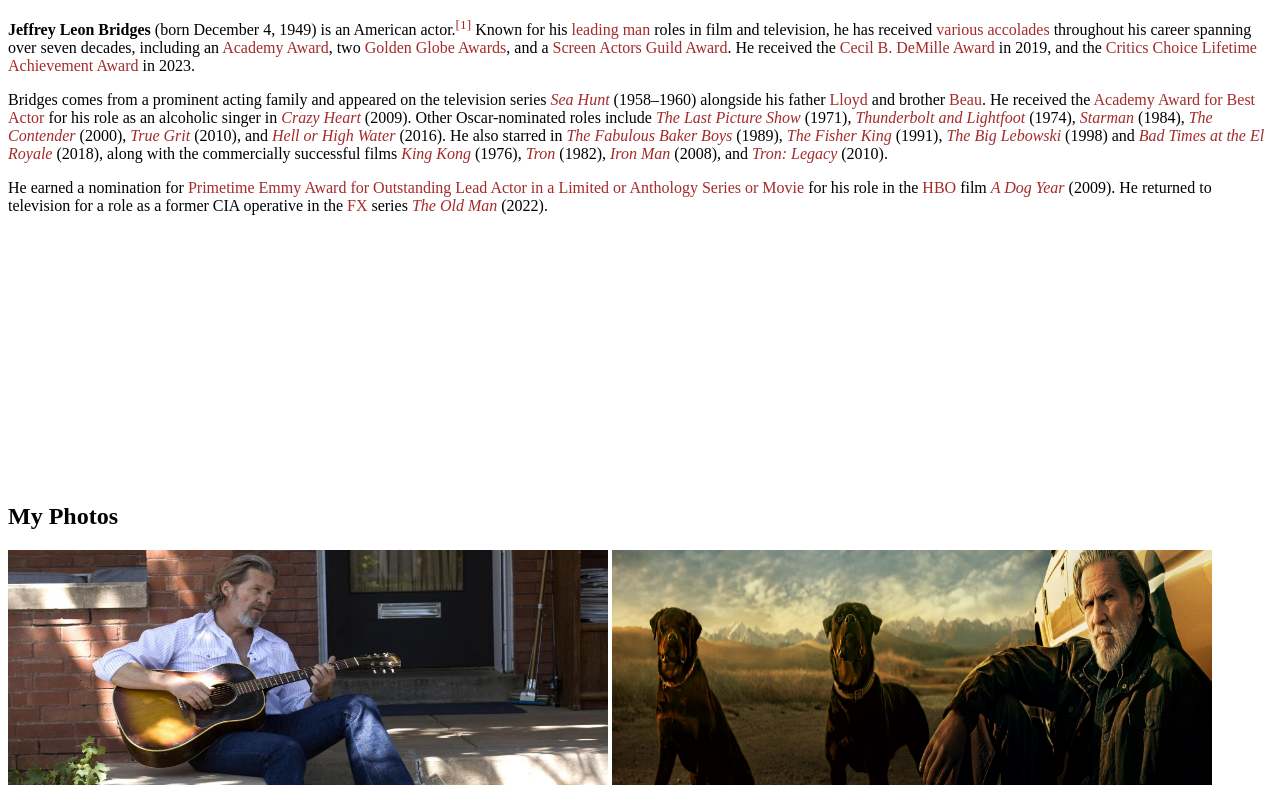
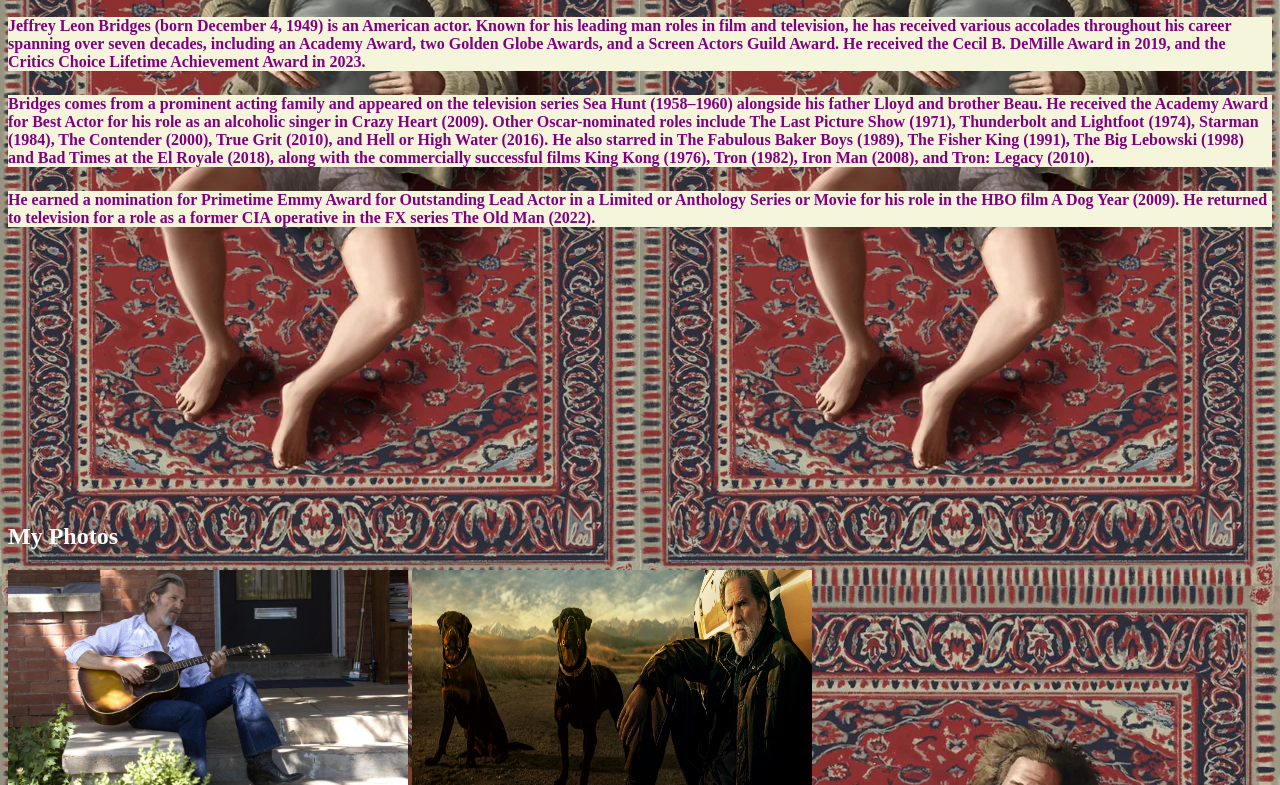
Before and after one commit to Web-Development-Environments-2023/208603712, a plain HTML site: page index.html in a window 1280 px wide. Shown: the part 310-1095 px from the top of the page. Drawn offline with Linux system fonts and the light colour scheme.

Commit message:
background

```diff
--- a/index.html
+++ b/index.html
@@ -10,7 +10,6 @@
     <ul id="horizontal-list">
       <img src="l-intro-1658260021.jpg" width="400" height="225">
       <li>
-        &nbsp&nbsp&nbsp&nbsp&nbsp&nbsp&nbsp&nbsp&nbsp&nbsp&nbsp&nbsp&nbsp&nbsp&nbsp&nbsp&nbsp&nbsp&nbsp&nbsp&nbsp&nbsp&nbsp&nbsp&nbsp&nbsp&nbsp&nbsp&nbsp&nbsp&nbsp&nbsp&nbsp&nbsp&nbsp&nbsp&nbsp&nbsp&nbsp&nbsp&nbsp&nbsp&nbsp&nbsp&nbsp&nbsp&nbsp&nbsp&nbsp&nbsp&nbsp&nbsp&nbsp&nbsp&nbsp&nbsp&nbsp&nbsp&nbsp&nbsp&nbsp&nbsp&nbsp&nbsp&nbsp&nbsp&nbsp&nbsp&nbsp&nbsp&nbsp&nbsp&nbsp&nbsp&nbsp&nbsp&nbsp&nbsp&nbsp&nbsp&nbsp&nbsp&nbsp&nbsp
       </li>
       <li><a href="#About Me">About Me</a></li>
       <li> | </li>
@@ -52,50 +51,23 @@
     <br />
     <br />
     <h1>About Me</h1>
-    <p><b>Jeffrey Leon Bridges</b> (born December 4, 1949) is an American actor.<sup id="cite_ref-1"
-        class="reference"><a href="#cite_note-1">[1]</a></sup> Known for his <a href="/wiki/Leading_man"
-        class="mw-redirect" title="Leading man">leading man</a> roles in film and television, he has received <a
-        href="/wiki/List_of_awards_and_nominations_received_by_Jeff_Bridges"
-        title="List of awards and nominations received by Jeff Bridges">various accolades</a> throughout his career
-      spanning over seven decades, including an <a href="/wiki/Academy_Award" class="mw-redirect"
-        title="Academy Award">Academy Award</a>, two <a href="/wiki/Golden_Globe_Awards"
-        title="Golden Globe Awards">Golden Globe Awards</a>, and a <a href="/wiki/Screen_Actors_Guild_Award"
-        class="mw-redirect" title="Screen Actors Guild Award">Screen Actors Guild Award</a>. He received the <a
-        href="/wiki/Golden_Globe_Cecil_B._DeMille_Award" title="Golden Globe Cecil B. DeMille Award">Cecil B. DeMille
-        Award</a> in 2019, and the <a href="/wiki/28th_Critics%27_Choice_Awards"
-        title="28th Critics' Choice Awards">Critics Choice Lifetime Achievement Award</a> in 2023.
+    <p 	background: "beige"    >Jeffrey Leon Bridges (born December 4, 1949) is an American actor. Known for his leading man roles in film and
+      television, he has received various accolades throughout his career spanning over seven decades, including an
+      Academy Award, two Golden Globe Awards, and a Screen Actors Guild Award. He received the Cecil B. DeMille Award in
+      2019, and the Critics Choice Lifetime Achievement Award in 2023.
+    <p>Bridges comes from a prominent acting family and appeared on the television series Sea Hunt (1958–1960) alongside
+      his father Lloyd and brother Beau. He received the Academy Award for Best Actor for his role as an alcoholic
+      singer in Crazy Heart (2009). Other Oscar-nominated roles include The Last Picture Show (1971), Thunderbolt and
+      Lightfoot (1974), Starman (1984), The Contender (2000), True Grit (2010), and Hell or High Water (2016). He also
+      starred in The Fabulous Baker Boys (1989), The Fisher King (1991), The Big Lebowski (1998) and Bad Times at the El
+      Royale (2018), along with the commercially successful films King Kong (1976), Tron (1982), Iron Man (2008), and
+      Tron: Legacy (2010).
     </p>
-    <p>Bridges comes from a prominent acting family and appeared on the television series <i><a href="/wiki/Sea_Hunt"
-          title="Sea Hunt">Sea Hunt</a></i> (1958–1960) alongside his father <a href="/wiki/Lloyd_Bridges"
-        title="Lloyd Bridges">Lloyd</a> and brother <a href="/wiki/Beau_Bridges" title="Beau Bridges">Beau</a>. He
-      received the <a href="/wiki/Academy_Award_for_Best_Actor" title="Academy Award for Best Actor">Academy Award for
-        Best Actor</a> for his role as an alcoholic singer in <i><a href="/wiki/Crazy_Heart" title="Crazy Heart">Crazy
-          Heart</a></i> (2009). Other Oscar-nominated roles include <i><a href="/wiki/The_Last_Picture_Show"
-          title="The Last Picture Show">The Last Picture Show</a></i> (1971), <i><a
-          href="/wiki/Thunderbolt_and_Lightfoot" title="Thunderbolt and Lightfoot">Thunderbolt and Lightfoot</a></i>
-      (1974), <i><a href="/wiki/Starman_(film)" title="Starman (film)">Starman</a></i> (1984), <i><a
-          href="/wiki/The_Contender_(2000_film)" title="The Contender (2000 film)">The Contender</a></i> (2000), <i><a
-          href="/wiki/True_Grit_(2010_film)" title="True Grit (2010 film)">True Grit</a></i> (2010), and <i><a
-          href="/wiki/Hell_or_High_Water_(2016_film)" class="mw-redirect" title="Hell or High Water (2016 film)">Hell or
-          High Water</a></i> (2016). He also starred in <i><a href="/wiki/The_Fabulous_Baker_Boys"
-          title="The Fabulous Baker Boys">The Fabulous Baker Boys</a></i> (1989), <i><a href="/wiki/The_Fisher_King"
-          title="The Fisher King">The Fisher King</a></i> (1991), <i><a href="/wiki/The_Big_Lebowski"
-          title="The Big Lebowski">The Big Lebowski</a></i> (1998) and <i><a href="/wiki/Bad_Times_at_the_El_Royale"
-          title="Bad Times at the El Royale">Bad Times at the El Royale</a></i> (2018), along with the commercially
-      successful films <i><a href="/wiki/King_Kong_(1976_film)" title="King Kong (1976 film)">King Kong</a></i> (1976),
-      <i><a href="/wiki/Tron" title="Tron">Tron</a></i> (1982), <i><a href="/wiki/Iron_Man_(2008_film)"
-          title="Iron Man (2008 film)">Iron Man</a></i> (2008), and <i><a href="/wiki/Tron:_Legacy"
-          title="Tron: Legacy">Tron: Legacy</a></i> (2010).
+    <p>He earned a nomination for Primetime Emmy Award for Outstanding Lead Actor in a Limited or Anthology Series or
+      Movie for his role in the HBO film A Dog Year (2009). He returned to television for a role as a former CIA
+      operative in the FX series The Old Man (2022).
     </p>
-    <p>He earned a nomination for <a
-        href="/wiki/Primetime_Emmy_Award_for_Outstanding_Lead_Actor_in_a_Limited_or_Anthology_Series_or_Movie"
-        title="Primetime Emmy Award for Outstanding Lead Actor in a Limited or Anthology Series or Movie">Primetime Emmy
-        Award for Outstanding Lead Actor in a Limited or Anthology Series or Movie</a> for his role in the <a
-        href="/wiki/HBO" title="HBO">HBO</a> film <i><a href="/wiki/A_Dog_Year" title="A Dog Year">A Dog Year</a></i>
-      (2009). He returned to television for a role as a former CIA operative in the <a href="/wiki/FX_Network"
-        class="mw-redirect" title="FX Network">FX</a> series <i><a href="/wiki/The_Old_Man_(TV_series)"
-          title="The Old Man (TV series)">The Old Man</a></i> (2022).
-    </p>
+
   </section>
 
   <section id="photos" class="section">
@@ -114,10 +86,9 @@
     <br />
     <br />
     <h1>My Photos</h1>
-    <img src="2.jpg" width="600" height="350">
-    <img src="3.jpg" width="600" height="350">
-    <img src="4.jpg" width="1000" height="700">
-
+    <img src="2.jpg" width="400" height="250">
+    <img src="3.jpg" width="400" height="250">
+    <img src="4.jpg" width="700" height="500">
     <br />
     <br />
     <br />
@@ -165,7 +136,7 @@
     <br />
     <br />
     <h1>Like</h1>
-    <img src="like.jpg" width="400" height="400">
+    <img src="like.jpg" width="300" height="300">
     <iframe
       src="https://www.facebook.com/plugins/like.php?href=https%3A%2F%2Fwww.facebook.com%2FJeffBridgesOfficial&width=200&layout&action&size&share=false&height=35&appId=138370373682"
       width="200" height="35" style="border:none;overflow:hidden" scrolling="no" frameborder="0" allowfullscreen="true"
@@ -191,7 +162,7 @@
     <br />
     <br />
     <h1>QR Code</h1>
-    <img src="qr.png" width="400" height="400">
+    <img src="qr.png" width="300" height="300">
     <br />
     <br />
     <br />
@@ -213,7 +184,63 @@
     <br />
     <br />
     <h1>Q&A</h1>
+    <p>
+    <b>Q1: </b>
+    3 Differences:
+    <br />
 
+    <br />
+    1. Creation of Content -
+    <br />
+    Web1 was a static web where the content was mainly created by web developers.
+    <br />
+    Web2 and Web3 are interactive webs where the content is created by users themselves.
+    <br />
+    <br />
+
+    2. Uses -
+    <br />
+    Web1 was primarily a one-way communication medium, with the web pages consisting of static content that could not be
+    updated in real-time.
+    <br />
+    Web2 introduced dynamic content, allowing users to interact with websites through social media platforms, blogs,
+    wikis, and other interactive features.
+    <br />
+    Web3 is designed to provide even greater interactivity, with the ability to use smart contracts to automate
+    processes and create decentralized applications.
+    <br />
+    <br />
+
+    3. Commerce -
+    <br />
+    Web1 was primarily used for the distribution of information, with limited e-commerce capabilities.
+    <br />
+    Web2 introduced e-commerce and online transactions as well as social networking platforms.
+    <br />
+    Web3 is designed to provide an even greater level of security and privacy for e-commerce, enabling secure
+    transactions that are not reliant on centralized intermediaries.
+    <br />
+    <br />
+  </p>
+    <br />
+  <p>
+    <b>Q2: </b>
+    <br />
+
+    A use case that would be different in Web1 and Web2 is online communication.
+    <br />
+
+    In Web1, online communication was mainly limited to email and basic chat rooms, and collaboration was mostly done
+    through email
+    attachments.
+
+    Web1 lacked the real-time, interactive capabilities that Web2 provides.
+    <br />
+    With the emergence of Web2, communication and collaboration have become much more dynamic and interactive.
+    <br />
+    Web2 platforms such as social media, messaging apps, and online collaborative tools like Google Docs allow users to
+    communicate in real-time, share and edit documents simultaneously.
+  </p>
     <br />
     <br />
     <br />
--- a/style.css
+++ b/style.css
@@ -2,52 +2,63 @@
 	position: fixed;
 	width: 100%;
 	height: 35px;
-	background: beige;
 }
 
 #menu-outer {
 	height: 84px;
-	background: beige;
 }
 
 .table {
 	display: table;
 	/* Allow the centering to work */
 	margin: 0 auto;
-	background: beige;
 }
 
 ul#horizontal-list {
 	min-width: 696px;
 	list-style: none;
-	background: beige;
+
 }
 
 ul#horizontal-list li {
 	display: inline;
-	background: beige;
+
 }
 
 a:link {
-	color: brown;
+	color: white;
 	background-color: transparent;
 	text-decoration: none;
+	font-size: 30px;
 }
 
 a:visited {
-	color: brown;
+	color: white;
 	background-color: transparent;
 	text-decoration: none;
 }
 
 a:hover {
-	color: brown;
+	color: white;
 	background-color: transparent;
 	text-decoration: underline;
 }
 
 a:active {
-	color: brown;
+	color: white;
 	background-color: transparent;
 	text-decoration: underline;
 }
+
+body {
+	background-image: url("rug.webp");
+	background-color: #cccccc;
+	color: white;
+	font-weight: bold;
+
+   }
+
+p { margin: 0 0 1.5em;
+	color: purple;
+
+	background-color: beige;}
```
Also changed, not shown: rug.jpg (added), rug.webp (added).
